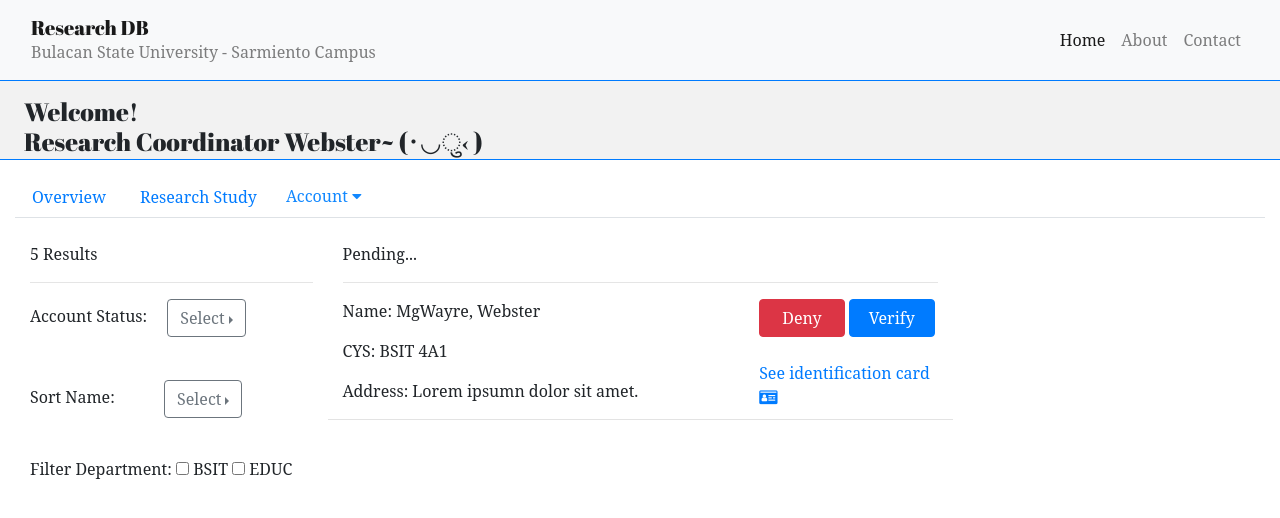
After one commit to jariCruz/BSU_SC_RDB, a PHP site: page /php/researchCoordinator_page.php in a window 1280 px wide. The commit adds this page. Shown: the top 518 px of the page. Run offline with PHP 8.4, Linux system fonts and the light colour scheme.

Commit message:
Research coordinator page added & student acc list

```diff
--- a/src/css/custom.css
+++ b/src/css/custom.css
@@ -4,7 +4,7 @@
 
 /* Change font size and family */
 body {
-    font-family: Poppins, sans-serif;
+    font-family:'Abril Fatface', serif;
     font-size: 16px;
   }
 
--- /dev/null
+++ b/src/css/researchCoordinator.css
@@ -0,0 +1,104 @@
+/******************************
+*  Research coordinator page  *
+******************************/
+
+body {
+  font-family: 'serif';
+}
+
+#header-font {
+  font-family: 'Abril Fatface', serif;
+  font-size: 20px;
+}
+
+#greetings-font {
+  font-family: 'Abril Fatface', serif;
+  font-size: 25px;
+}
+
+#greetings-bg {
+  background-color: #f2f2f2;
+
+}
+
+
+/******************************
+*        Dropdown menu        *
+******************************/
+
+
+.dropbtn {
+  background-color: #ffffff;
+  color: #1188ff;
+  padding: 8px 12px;
+  font-size: inherit;
+  border: none;
+}
+
+.dropbtn:hover {
+  color: #0066ff;
+  padding: 7px 11px;
+  border: 1px solid #e6e6e6;
+  border-radius: 3px;
+  border-bottom: none;
+
+}
+
+.dropdown-active {
+  border: 1.5px solid #e6e6e6;
+  border-radius: 3px;
+  position: relative;
+  border-bottom: none;
+
+/* make the bottom invicible */
+}
+
+.dropdown {
+  position: relative;
+  display: inline-block;
+}
+
+.dropdown-content {
+  display: none;
+  position: absolute;
+  background-color: #f1f1f1;
+  min-width: 160px;
+  box-shadow: 0px 8px 16px 0px rgba(0,0,0,0.2);
+  z-index: 1;
+}
+
+.dropdown-content a {
+  color: black;
+  padding: 10px 14px;
+  text-decoration: none;
+  display: block;
+}
+
+.dropdown:hover .dropdown-content {display: block;}
+
+
+/* Sort and filter margin left */
+
+.sf-margin-left {
+    margin-left: 16%;
+}
+
+/* Width button */
+
+.mw-btn-150p {
+
+  max-width: 150%;
+}
+
+/* Student account border */
+
+#border-bg {
+  border-bottom: 1px solid #e3e3e3;
+
+}
+
+/* Account btn deny & verify */
+.w-btn-acc {
+  width: 48%;
+
+}
--- /dev/null
+++ b/src/php/researchCoordinator_page.php
@@ -0,0 +1,361 @@
+<!DOCTYPE html>
+<html lang="en">
+<head>
+    <meta charset="UTF-8">
+    <meta name="viewport" content="width=device-width, initial-scale=1.0">
+    <title>Manage Research | BSU-SC Research DB</title>
+
+    <!-- Latest compiled and minified CSS -->
+    <link rel="stylesheet" href="https://maxcdn.bootstrapcdn.com/bootstrap/4.5.2/css/bootstrap.min.css">
+
+    <!-- jQuery library -->
+    <script src="https://ajax.googleapis.com/ajax/libs/jquery/3.5.1/jquery.min.js"></script>
+
+    <!-- Popper JS -->
+    <script src="https://cdnjs.cloudflare.com/ajax/libs/popper.js/1.16.0/umd/popper.min.js"></script>
+
+    <!-- Latest compiled JavaScript -->
+    <script src="https://maxcdn.bootstrapcdn.com/bootstrap/4.5.2/js/bootstrap.min.js"></script>
+
+    <!-- Font Awesome Icon -->
+    <link rel="stylesheet" href="https://cdnjs.cloudflare.com/ajax/libs/font-awesome/4.7.0/css/font-awesome.min.css">
+
+    <!-- Font link -->
+    <link rel="stylesheet" href="https://fonts.googleapis.com/css?family=Abril+Fatface|Poppins">
+
+    <!-- Other resources -->
+    <link rel="stylesheet" href="../css/researchCoordinator.css">
+
+
+</head>
+<body>
+
+<!-- Header -->
+
+<nav class="navbar sticky-top navbar-expand-md navbar-light bg-light">
+
+    <div class="container-fluid">
+
+        <div>
+            <div id="header-font">
+                <a class="navbar-brand" href="#">Research DB</a>
+            </div>
+
+            <div class="mt-n3">
+                <span class="navbar-text">Bulacan State University - Sarmiento Campus</span>
+            </div>
+        </div>
+
+        <button class="navbar-toggler" type="button"
+                data-toggle="collapse" data-target="#collapseNavbar">
+        <span class="navbar-toggler-icon"></span>
+        </button>
+
+        <div class="collapse navbar-collapse" id="collapseNavbar">
+        <ul class="navbar-nav ml-auto">
+
+            <li class="nav-item active">
+            <a class="nav-link" href="#">Home</a>
+
+            </li>
+
+
+            <li class="nav-item">
+            <a class="nav-link" href="#">About</a>
+
+            </li>
+
+            <li class="nav-item">
+            <a class="nav-link" href="#">Contact</a>
+
+            </li>
+
+        </ul>
+        </div>
+
+    </div>
+</nav>
+
+<!-- Greetings -->
+<div style="height: 80px;"
+     id="greetings-bg"
+     class="container-fluid
+            pl-4 pt-3
+            border border-primary
+                border-left-0
+                border-right-0">
+
+
+    <h4 id="greetings-font">Welcome!<br>Research Coordinator Webster~  (･◡ु‹ )</h4>
+
+
+</div>
+
+<div class="container-fluid">
+    <div class="pt-3">
+
+         <!-- Nav tabs -->
+  <ul class="nav nav-tabs">
+    <li class="nav-item">
+      <a class="nav-link" href="#overview" onclick="removeActive()">Overview</a>
+    </li>
+    <li class="nav-item">
+      <a class="nav-link" href="#researchStudy" onclick="removeActive()">Research Study</a>
+    </li>
+
+    <div class="dropdown">
+        <button class="dropbtn" id="btn">Account <span class="fa fa-caret-down"></span></button>
+
+        <div class="dropdown-content" id="menu">
+
+            <a class="dropdown-item nav-link active"
+                href="#student" onclick="fixDropdown('Student')">Student</a>
+
+            <a class="dropdown-item nav-link"
+                href="#professor" onclick="fixDropdown('Professor')">Professor</a>
+        </div>
+    </div>
+
+  </ul>
+
+
+
+    <!-- padding -->
+    </div>
+
+
+    <!-- tab panes tab content -->
+    <div class="tab-content">
+
+        <!-- Overview tab -->
+        <div id="overview" class="container tab-pane fade"><br>
+            <h5>Overview</h5>
+            <p>This is the overview of the research coordinator's page</p>
+
+        </div>
+
+        <!-- Research study tab -->
+        <div id="researchStudy" class="container tab-pane fade"><br>
+            <h5>Research study</h5>
+            <p>This is where research study can be viewed</p>
+
+        </div>
+
+        <!-- Student tab -->
+        <div id="student" class="container-fluid tab-pane fade active show"><br>
+
+            <div class="row">
+
+                <!-- first column -->
+                <div class="col-sm-3">
+
+                    <p>5 Results</p>
+                    <hr>
+
+                    <!-- Account Status -->
+
+                    <label>Account Status:</label>
+                    <div class="dropdown dropright ml-3">
+                        <button class="btn btn-outline-secondary dropdown-toggle
+                                        mw-btn-150p"
+                                id="accountStatus"
+                                data-toggle="dropdown">Select</button>
+
+                        <div class="dropdown-menu">
+                            <a class="dropdown-item" href="#"
+                                onclick="changeBtnTxt('accountStatus', 'Pending')">Pending</a>
+
+                            <a class="dropdown-item" href="#"
+                                onclick="changeBtnTxt('accountStatus', 'Verified')">Verified</a>
+
+                            <a class="dropdown-item" href="#"
+                                onclick="changeBtnTxt('accountStatus', 'Denied')">Denied</a>
+
+                        </div>
+
+
+                    </div>
+
+
+                    <br>
+
+                    <!-- Sort name -->
+
+                    <label class="mt-5 mb-5">Sort Name:</label>
+
+
+                    <div class="dropdown dropright
+                                sf-margin-left">
+                        <button class="btn btn-outline-secondary dropdown-toggle
+                                        mw-btn-150p"
+                                data-toggle="dropdown" id="sortName">Select</button>
+
+                        <div class="dropdown-menu">
+                            <a class="dropdown-item" href="#"
+                                onclick="changeBtnTxt('sortName', 'Ascending')">Ascending</a>
+
+                            <a class="dropdown-item" href="#"
+                                onclick="changeBtnTxt('sortName', 'Descending')">Descending</a>
+
+                        </div>
+
+                    </div>
+
+                    <br>
+
+                    <!-- Filter Department -->
+                    <label>Filter Department:</label>
+
+                    <input type="checkbox" id="bsit">
+                    <label for="#bsit">BSIT</label>
+
+                    <input type="checkbox" id="educ">
+                    <label for="#educ">EDUC</label>
+
+
+
+                <!-- first column -->
+                </div>
+
+                <!-- second column -->
+                <div class="col-sm-6">
+
+                    <p>Pending...</p>
+                    <hr>
+
+                    <!-- student account starts here -->
+                    <div class="row" id="border-bg">
+                        <div class="col-sm-8">
+
+
+                            <p>Name: MgWayre, Webster</p>
+                            <p>CYS: BSIT 4A1</p>
+                            <p>Address: Lorem ipsumn dolor sit amet.</p>
+
+
+                        </div>
+
+                        <div class="col-sm-4">
+                            <!-- Display this for pending section -->
+
+                            <button class="btn btn-danger w-btn-acc">Deny</button>
+                            <button class="btn btn-primary w-btn-acc">Verify</button>
+
+
+                            <!-- display this for verified section -->
+<!--
+                                <div class="alert alert-info">
+                                    <strong>Verified!</strong>
+                                </div>
+-->
+                            <!-- Display this for denied section -->
+<!--
+
+                                <div class="alert alert-danger">
+                                    <strong>Denied!</strong>
+                                </div>
+
+-->
+                            <!-- ********************************* -->
+                            <!--  Remove the two <br> tags below   -->
+                            <!-- when pending section isn't in use -->
+                            <!-- ********************************* -->
+
+                            <br>
+                            <br>
+
+                            <a href="#"
+                                data-target="#identification_card"
+                                data-toggle="modal">See identification card <span class="fa fa-id-card"></span></a>
+
+                            <!-- modal -->
+                            <div class="modal fade" id="identification_card">
+                                <div class="modal-dialog">
+                                    <div class="modal-content">
+
+                                        <!-- modal header -->
+                                        <div class="modal-header">
+                                                <button class="close fa fa-close" data-dismiss="modal"></button>
+                                        </div>
+
+                                        <div id="id_content" class="carousel slide">
+
+                                            <!-- indicators -->
+                                            <ul class="carousel-indicators">
+                                                <li data-target="id_content" data-slide-to="0" class="active"></li>
+                                                <li data-target="id_content" data-slide-to="1"></li>
+                                            </ul>
+
+                                            <!-- slideshow -->
+                                            <div class="carousel-inner">
+
+                                                <div class="carousel-item active">
+                                                    <img src="../img/sample.png" alt="identification card front" width="500" height="500">
+                                                </div>
+
+                                                <div class="carousel-item">
+                                                    <img src="../img/sample.png" alt="identification card back" width="500" height="500">
+                                                </div>
+
+
+                                            </div>
+
+                                            <!-- left and right controls -->
+                                            <a class="carousel-control-prev" href="#id_content" data-slide="prev">
+                                                <span class="fa fa-chevron-left" style="color: #000000"></span>
+                                            </a>
+
+                                            <a class="carousel-control-next" href="#id_content" data-slide="next">
+                                                <span class="fa fa-chevron-right" style="color: #000000"></span>
+                                            </a>
+
+                                        </div>
+
+                                        <!-- footer -->
+                                        <div class="modal-footer">
+                                            <button class="btn btn-outline-danger" data-dismiss="modal">Close</button>
+                                        </div>
+
+                                    </div>
+
+                                </div>
+
+                            </div>
+
+                        </div>
+
+                    <!-- student account ends here -->
+                    </div>
+
+
+                <!-- second column -->
+                </div>
+
+
+
+            <!-- row -->
+            </div>
+
+        <!-- student tab -->
+        </div>
+
+        <!-- Professor tab -->
+        <div id="professor" class="container tab-pane fade"><br>
+            <h5>Professor</h5>
+            <p>This is where professor account list can be seen</p>
+
+        </div>
+
+
+    <!-- tab panes tab content -->
+    </div>
+
+<!-- container fluid - contains nav-tab and tab-content -->
+</div>
+
+
+<script src="../js/researchCoordinator_script.js"></script>
+
+
+</body>
+</html>
```
Also changed, not shown: src/js/researchCoordinator_script.js (added, +101 -0 lines), src/img/gif/chicken.gif (deleted), src/img/gif/panda.gif (deleted), src/img/gif/poo.gif (deleted), src/img/gif/unicorn.gif (deleted).
